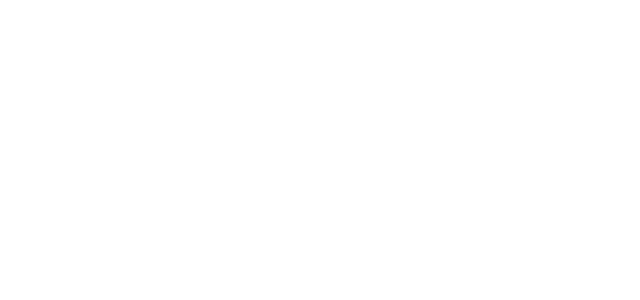
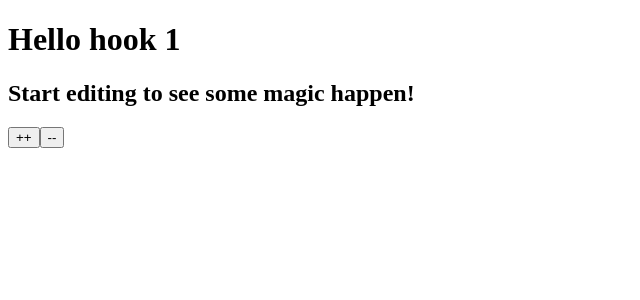
Before and after one commit to hazzzi/my_react_hook, a React (Create React App) app: page / in a window 1280 px wide. Shown: the top 300 px of the page, without its empty margins (0-640 px from the left). Built offline with nearby package versions, Linux system fonts and the light colour scheme.

Commit message:
1. useState

```diff
--- a/src/App.js
+++ b/src/App.js
@@ -1,8 +1,10 @@
 import React from 'react';
+import Example from './Ex_useState'
 
 function App() {
   return (
     <div className="App">
+      <Example />
     </div>
   );
 }
--- /dev/null
+++ b/src/Ex_useState.js
@@ -0,0 +1,49 @@
+import React, { useState } from "react";
+
+const Example = () => {
+  const [item, setItem] = useState(1);
+  const incrementItem = () => setItem(item + 1);
+  const decrementItem = () => setItem(item - 1);
+  return (
+    <div className="App">
+      <h1>Hello hook {item}</h1>
+      <h2>Start editing to see some magic happen!</h2>
+      <button onClick={incrementItem}> ++ </button>
+      <button onClick={decrementItem}> -- </button>
+    </div>
+  );
+};
+
+class Example2 extends React.Component {
+  state = {
+    item: 1
+  }
+  incrementItem = () => {
+    this.setState(state => {
+      return {
+        item: state.item + 1
+      }
+    })
+  }
+
+  decrementItem = () => {
+    this.setState(state => {
+      return {
+        item: state.item - 1
+      }
+    })
+  }
+  render() {
+    const { item } = this.state
+    return (
+      <div className="App">
+        <h1>Hello class {item}</h1>
+        <h2>Start editing to see some magic happen!</h2>
+        <button onClick={this.incrementItem}> ++ </button>
+        <button onClick={this.decrementItem}> -- </button>
+      </div>
+    )
+  }
+}
+
+export default Example
```
Also changed, not shown: 1 other file (tests, documents, lock files or other folders).
